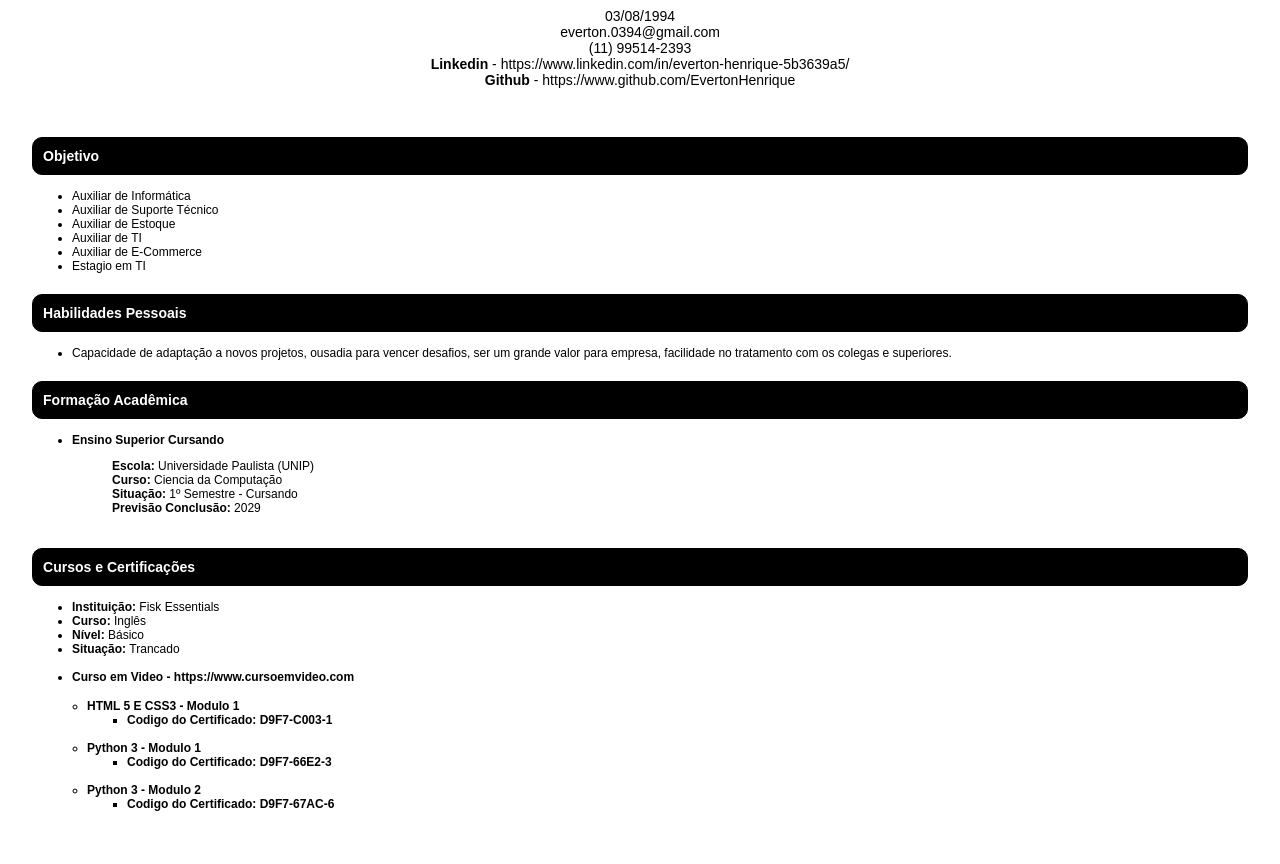
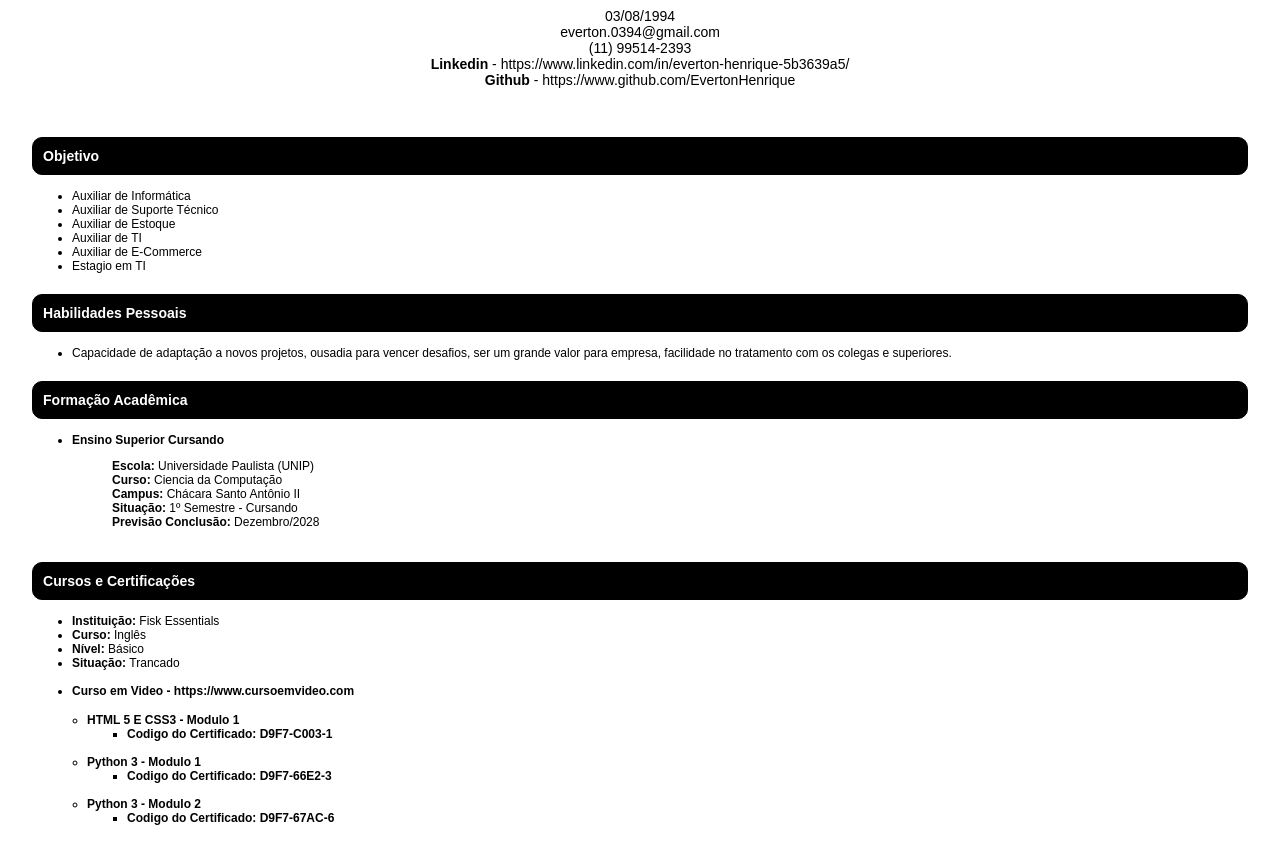
Before and after one commit to EvertonHenrique/Projeto_Curriculo, a plain HTML site: page curriculo_everton.html in a window 1280 px wide. Shown: the part 80-944 px from the top of the page. Drawn offline with Linux system fonts and the light colour scheme.

Commit message:
Att.Curriculo

```diff
--- a/curriculo_everton.html
+++ b/curriculo_everton.html
@@ -49,8 +49,9 @@
                          <dl>
                               <dd><strong>Escola: </strong> Universidade Paulista (UNIP)</dd>
                               <dd><strong>Curso: </strong> Ciencia da Computação</dd>
+                              <dd><strong>Campus: </strong> Chácara Santo Antônio II</dd>
                               <dd><strong>Situação: </strong> 1º Semestre - Cursando</dd>
-                              <dd><strong>Previsão Conclusão:</strong> 2029</dd>
+                              <dd><strong>Previsão Conclusão:</strong> Dezembro/2028</dd>
                          </dl>
                     </ul>
 
```
